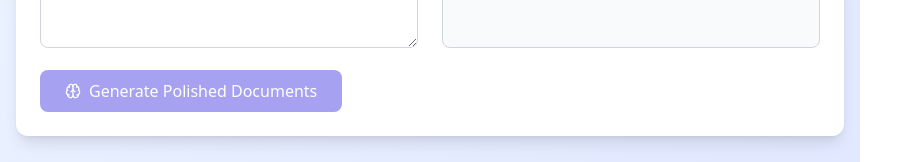
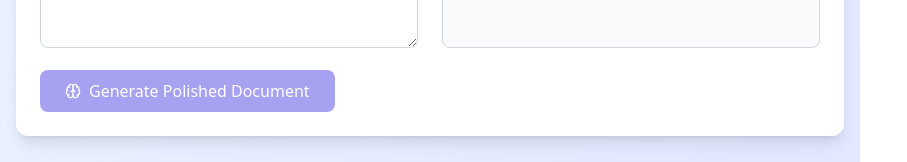
Before and after one commit to tamermina/pm-command-center, a React (Vite) app: page / in a window 1280 px wide. Both pictures are taken after a click on the button "Smart Docs". Shown: the part 538-700 px from the top of the page, without its empty margins (0-907 px from the left). Built offline with nearby package versions, Linux system fonts and the light colour scheme.

Commit message:
Auto-update: Thu Jun  5 02:46:17 EDT 2025

```diff
--- a/src/App.jsx
+++ b/src/App.jsx
@@ -383,7 +383,7 @@ Reach out to [contact] for support or feedback.`
                   className="mt-4 px-6 py-2 bg-indigo-600 text-white rounded-lg hover:bg-indigo-700 disabled:opacity-50 disabled:cursor-not-allowed flex items-center gap-2"
                 >
                   <Brain className="w-4 h-4" />
-                  Generate Polished Documents
+                  Generate Polished Document
                 </button>
               </div>
               <div>
```
